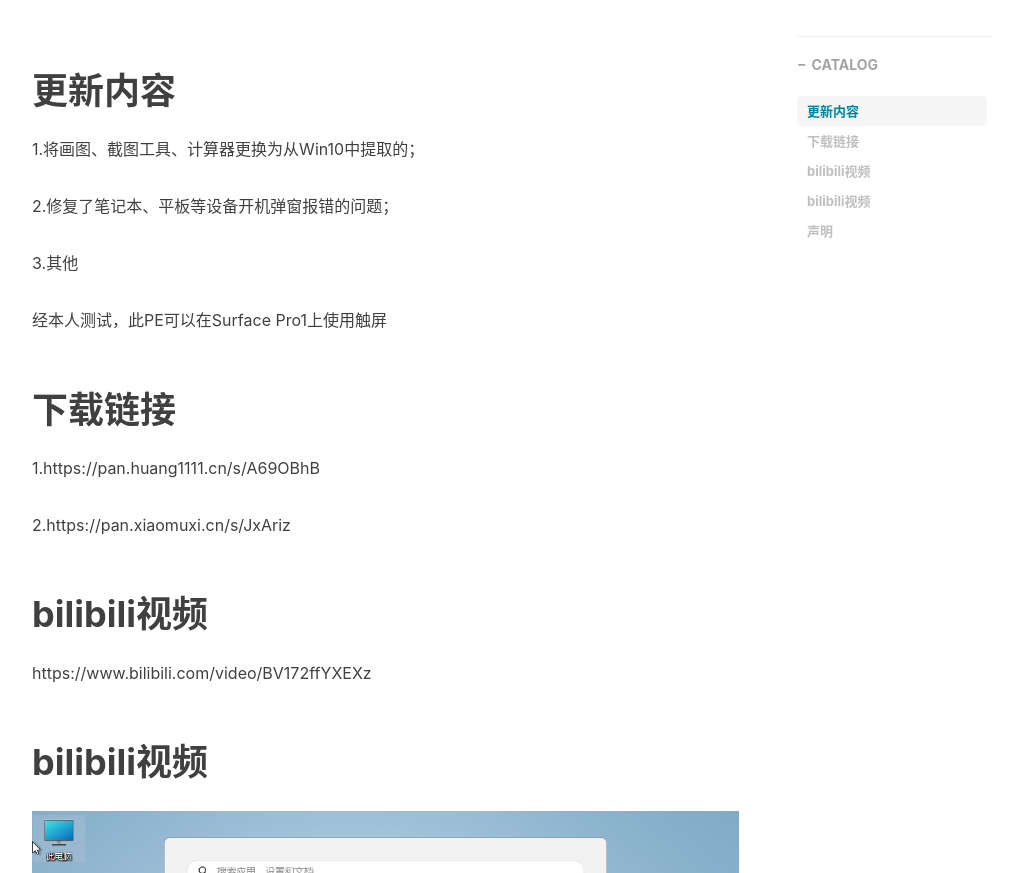
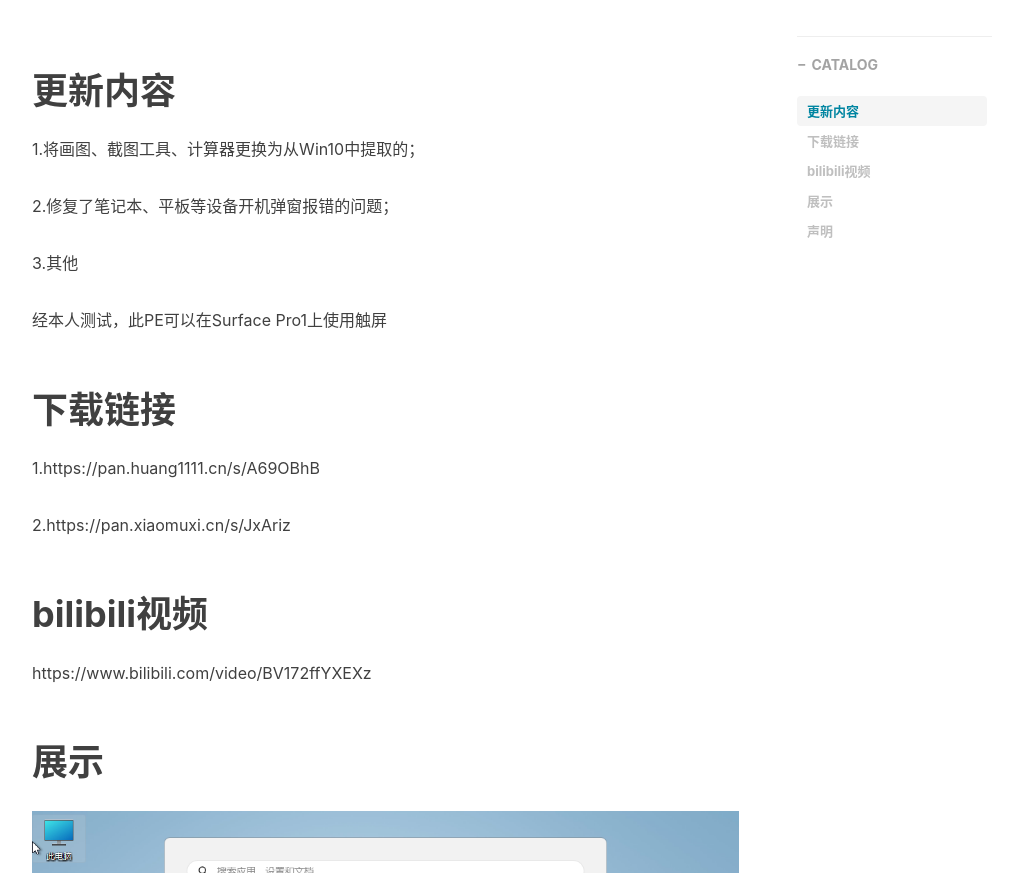
Before and after one commit to JBT-RAMOS/jbt-ramos.github.com, a Jekyll site: the page built from _posts/2025-1-27-JBT-RAMOSv2.1.5.md, in a window 1280 px wide and 1400 px high, cut to the strip 527-1400 px from the top of the window. Shown: the whole strip, without its empty margins (233-1256 px from the left). Built offline with Jekyll 4.4.1, drawn with Linux system fonts in a browser that asks for light colours; nearby versions of some CDN libraries; comment, search, counter and statistics services are not loaded.

Commit message:
Update 2025-1-27-JBT-RAMOSv2.1.5.md

```diff
--- a/_posts/2025-1-27-JBT-RAMOSv2.1.5.md
+++ b/_posts/2025-1-27-JBT-RAMOSv2.1.5.md
@@ -30,7 +30,7 @@ tags:
 
 https://www.bilibili.com/video/BV172ffYXEXz
 
-# bilibili视频
+# 展示
 
 ![](/img/2.1.5/Start.png)
 
```
